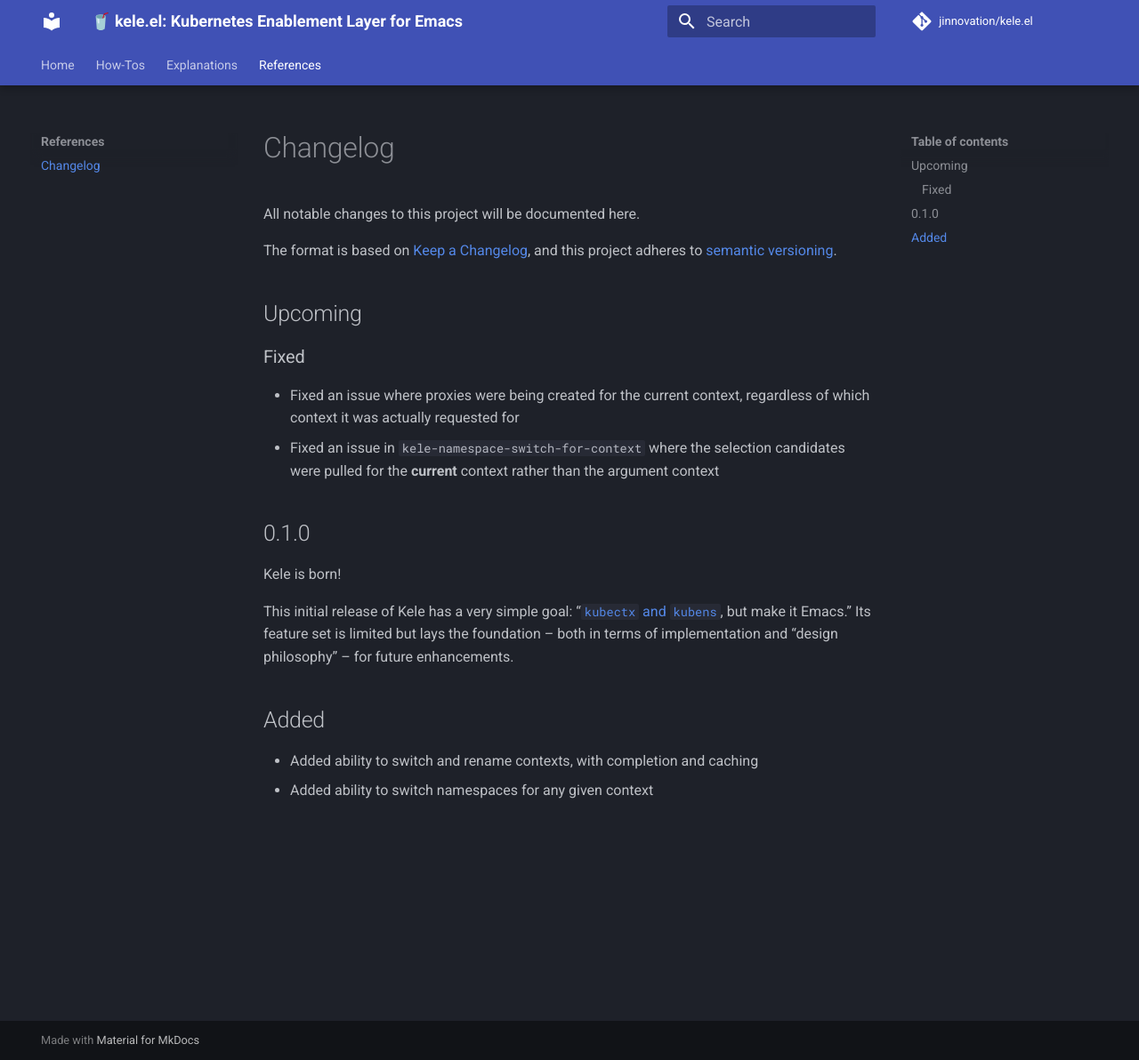
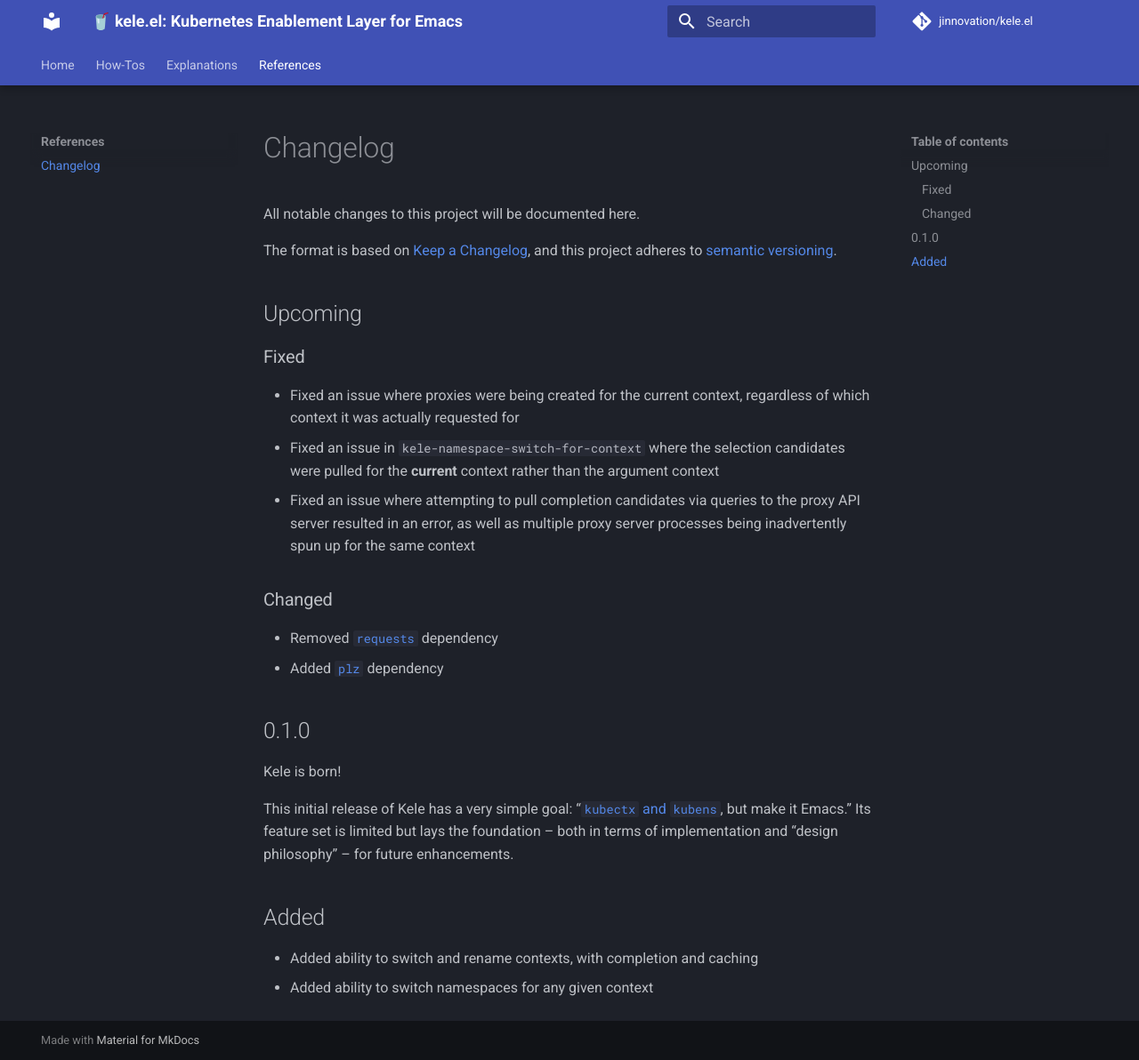
Before and after one commit to jinnovation/kele.el, an MkDocs documentation site: the page built from docs/references/changelog.md, in a window 1280 px wide and 1192 px high. Shown: the whole window at 89% size. Built offline with MkDocs 1.6.1 and Material for MkDocs 9.7.7, drawn with Linux system fonts in a browser that asks for light colours; comment, search, counter and statistics services are not loaded.

Commit message:
fix: issue querying proxy server before it's ready
Closes #26. I think.

The error in #26 seems to revolve around the homespun `kele--request-option`
function. Incidentally, the `plz` package implements exactly this functionality
with a much simpler API that we don't have to maintain ourselves. So we swap
that in here.

```diff
--- a/docs/references/changelog.md
+++ b/docs/references/changelog.md
@@ -18,6 +18,14 @@
 - Fixed an issue in `kele-namespace-switch-for-context` where the selection
   candidates were pulled for the **current** context rather than the argument
   context
+- Fixed an issue where attempting to pull completion candidates via queries to
+  the proxy API server resulted in an error, as well as multiple proxy server
+  processes being inadvertently spun up for the same context
+
+### Changed
+
+- Removed [`requests`](https://github.com/tkf/emacs-request) dependency
+- Added [`plz`](https://github.com/alphapapa/plz.el) dependency
 
 ## 0.1.0
 
```
Also changed, not shown: 1 other file.
